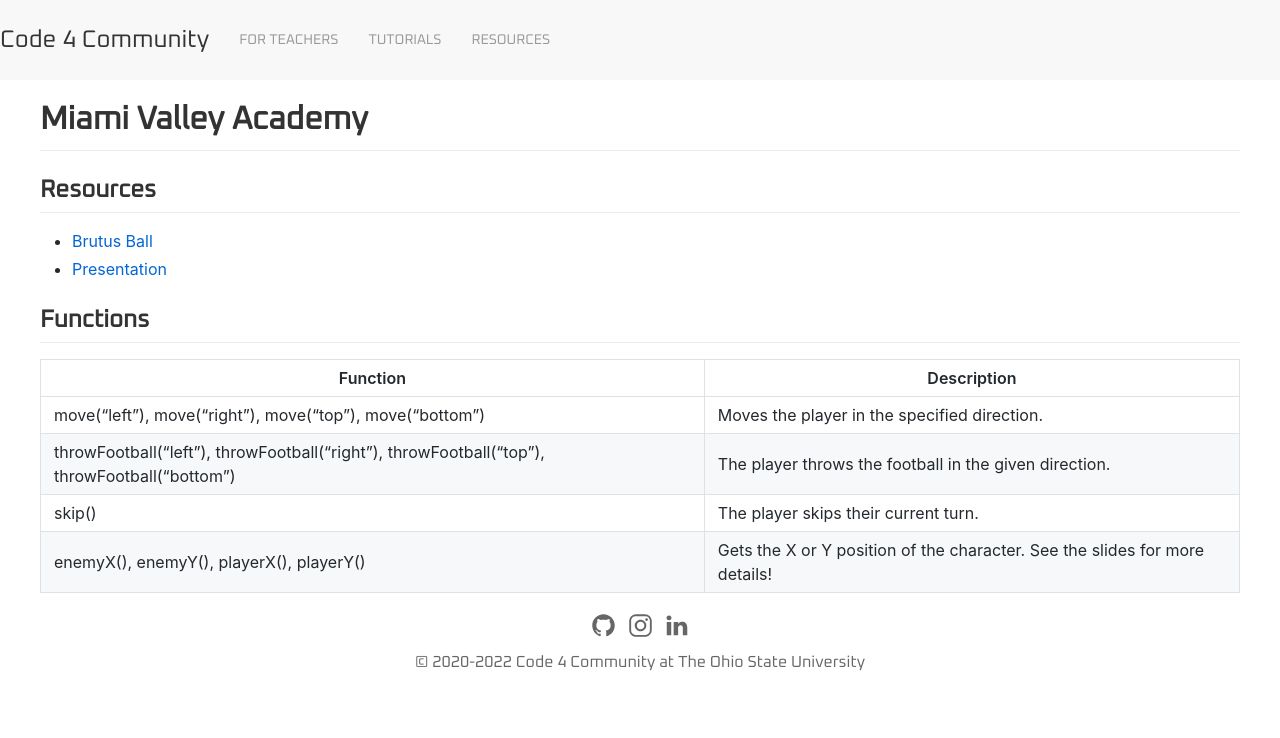
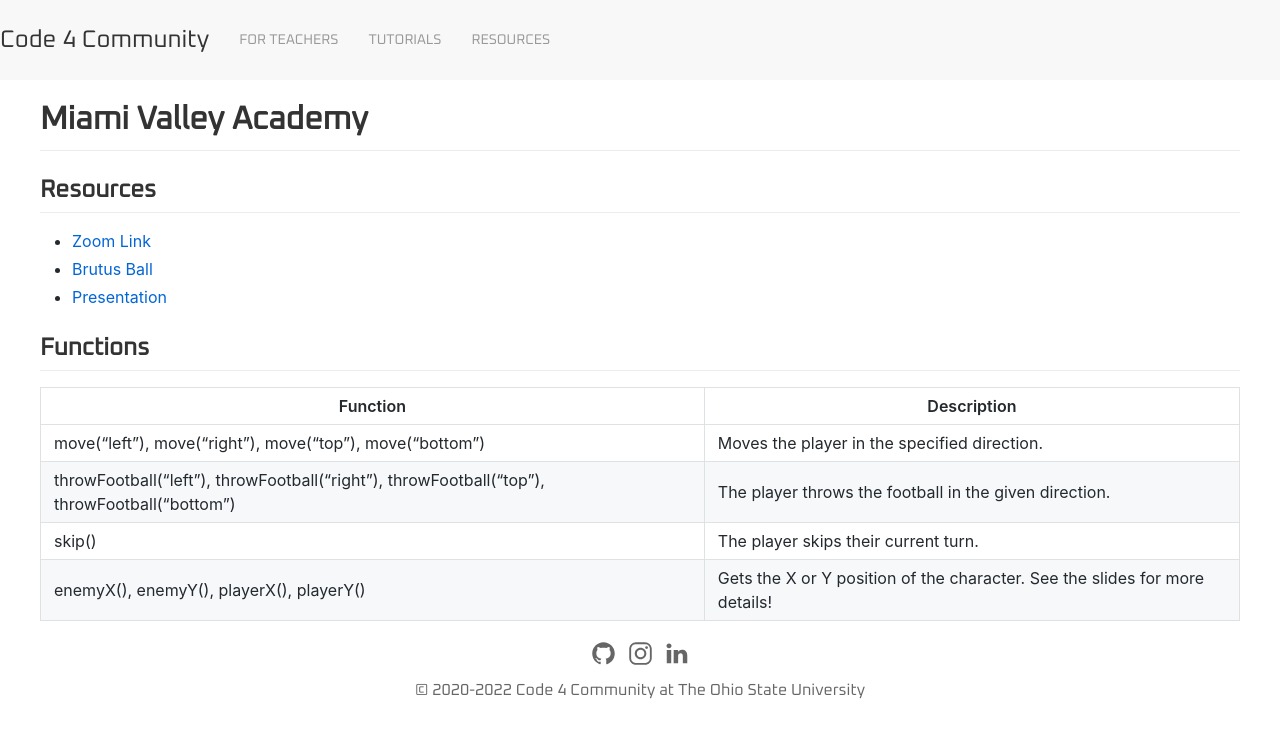
Before and after one commit to Code4Community/Code4Community.github.io, a Jekyll site: the page built from outreach_presentations/mva_1-2022.md, in a window 1280 px wide. Shown: the top 738 px of the page. Built offline with Jekyll 4.4.1, drawn with Linux system fonts in a browser that asks for light colours; nearby versions of some CDN libraries.

Commit message:
Add zoom link to MVA page

```diff
--- a/outreach_presentations/mva_1-2022.md
+++ b/outreach_presentations/mva_1-2022.md
@@ -8,6 +8,7 @@ content_style: github_markdown
 # Miami Valley Academy
 
 ## Resources
+* [Zoom Link](https://osu.zoom.us/j/96664204488?pwd=QnZpL1dmWmQzN1dRY3AvdENSWnZPZz09)
 * [Brutus Ball](https://code4community.github.io/brutus-ball)
 * [Presentation](https://docs.google.com/presentation/d/1bJEKBK5DuTTMCsSEQAqrOYNqrNMMLkIx5soiOPenifs/edit?usp=sharing)
 
```
